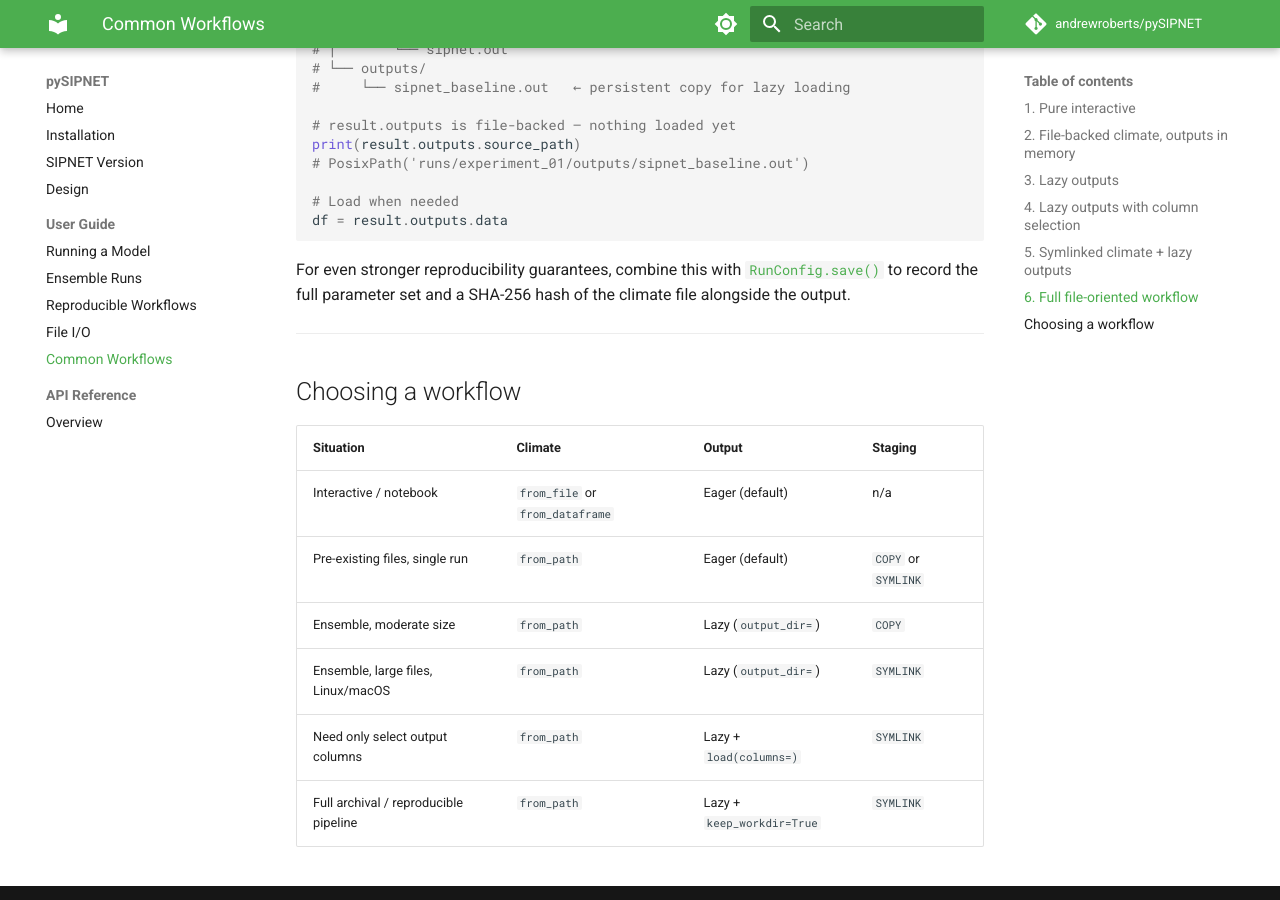
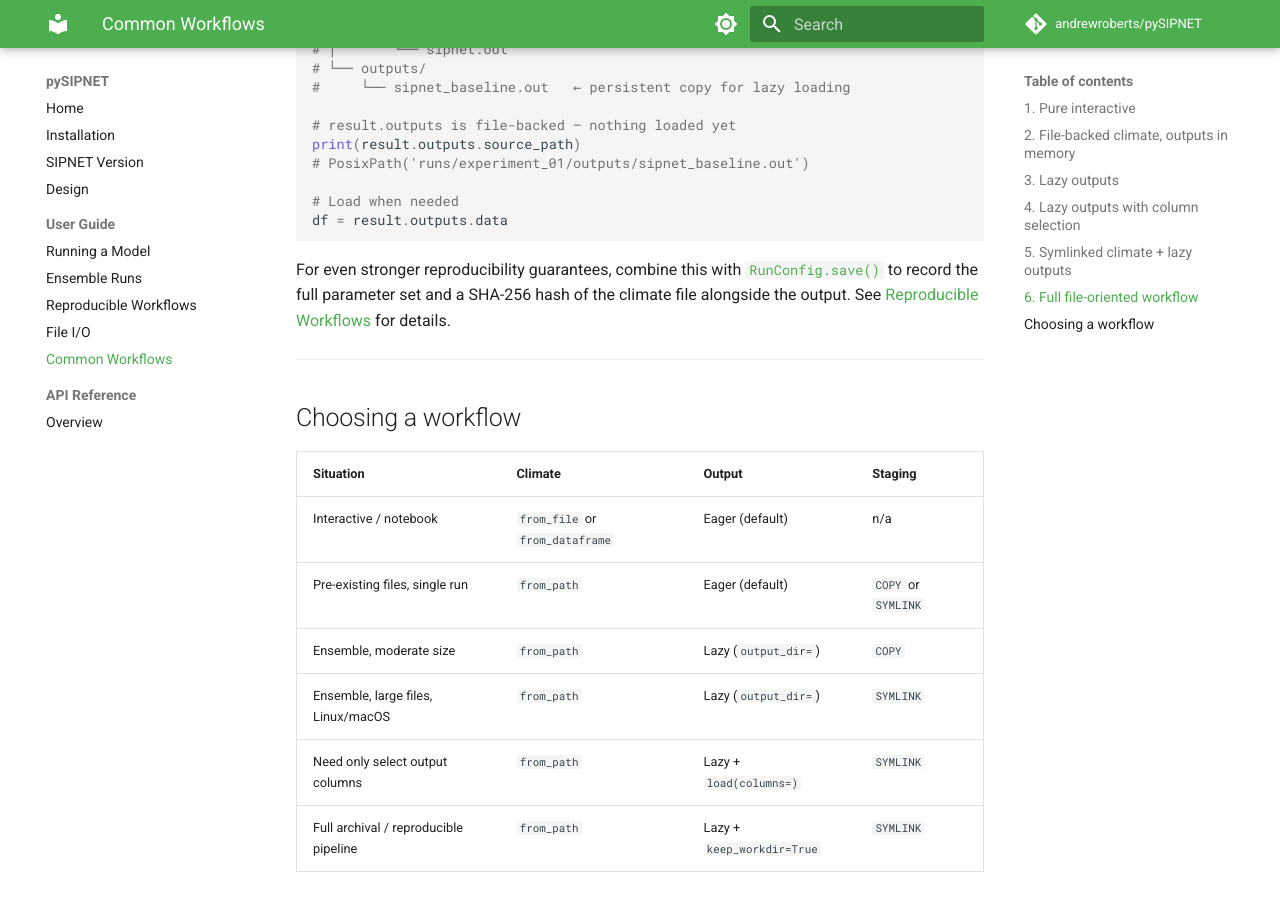
Before and after one commit to TARPS-group/pySIPNET, an MkDocs documentation site: the page built from docs/user-guide/workflows.md, in a window 1280 px wide and 900 px high, scrolled down 4593 px. Built offline with MkDocs 1.6.1 and Material for MkDocs 9.7.7, drawn with Linux system fonts in a browser that asks for light colours; comment, search, counter and statistics services are not loaded.

Commit message:
docs: add link to reproducible-runs from workflow 6

```diff
--- a/docs/user-guide/workflows.md
+++ b/docs/user-guide/workflows.md
@@ -242,7 +242,8 @@ df = result.outputs.data
 
 For even stronger reproducibility guarantees, combine this with
 [`RunConfig.save()`](reproducible-runs.md) to record the full parameter set
-and a SHA-256 hash of the climate file alongside the output.
+and a SHA-256 hash of the climate file alongside the output.  See
+[Reproducible Workflows](reproducible-runs.md) for details.
 
 ---
 
```
